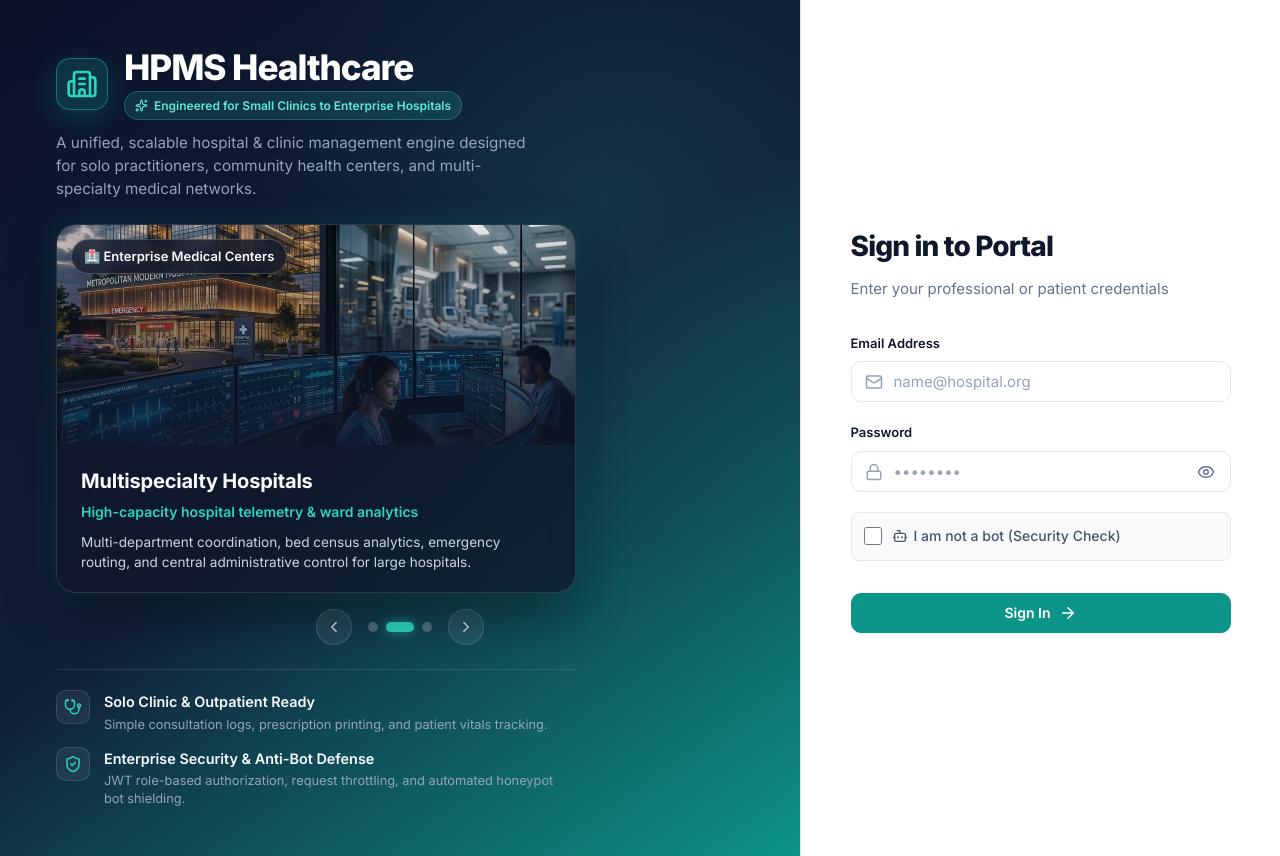
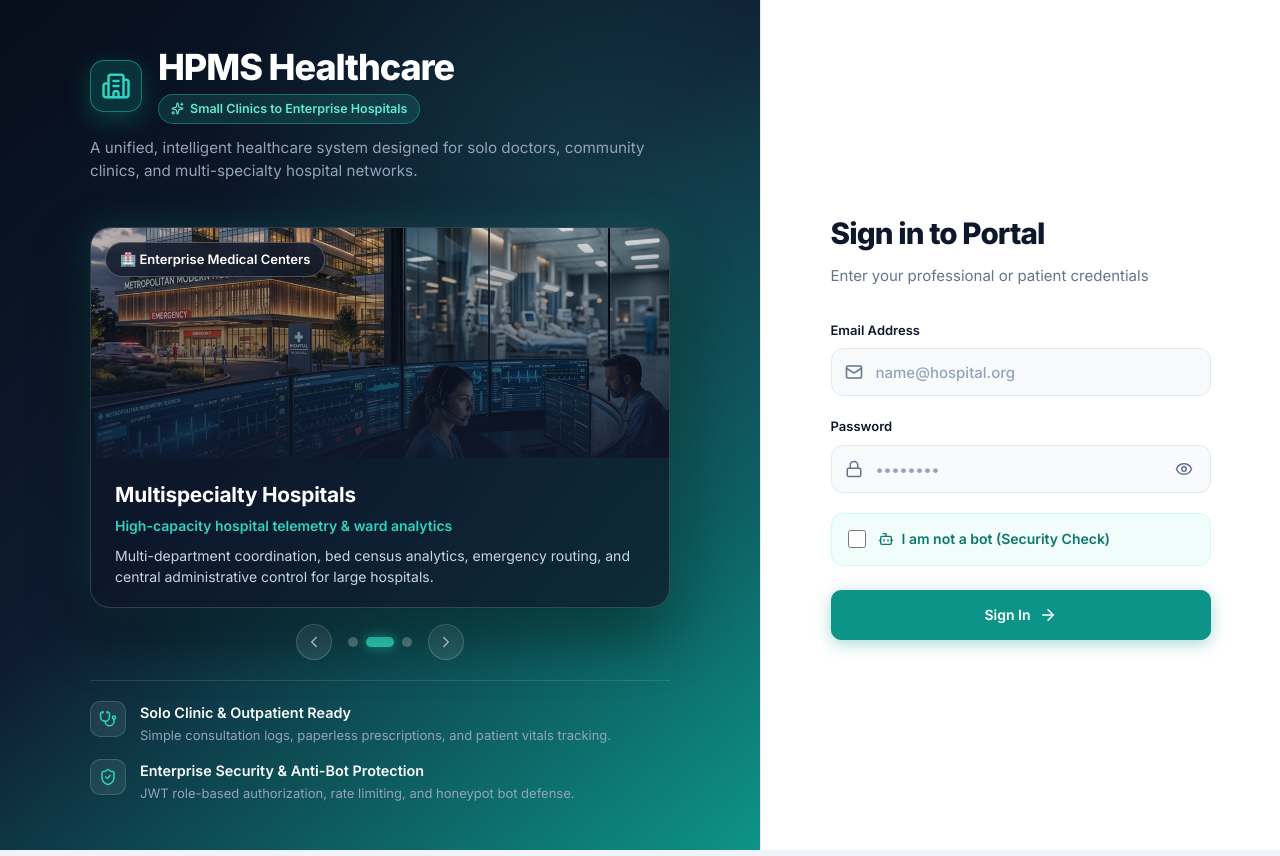
Before and after one commit to SahilGarasia2312/hospital-management-system-in-MERN, a React (Create React App) app in the folder frontend/: page /login in a window 1280 px wide. Built offline with nearby package versions, Linux system fonts and the light colour scheme; no server answers.

Commit message:
style: UI/UX redesign for login page with balanced left panel, crisp white form panel, and 3D card flips

```diff
--- a/frontend/src/features/auth/LoginPage.css
+++ b/frontend/src/features/auth/LoginPage.css
@@ -1,18 +1,18 @@
-/* features/auth/LoginPage.css — Enterprise Clinical 3D Showcase & Bot Protection System */
+/* features/auth/LoginPage.css — Enterprise Clinical 3D Showcase & High-Contrast Form System */
 .login-page {
   min-height: 100vh;
   display: flex;
-  background: var(--color-bg);
+  background: #f8fafc;
+  font-family: inherit;
 }
 
 /* ─── Left Panel (Branding & 3D Showcase) ─────────────────────────── */
 .login-left {
-  flex: 1.2;
-  background: linear-gradient(145deg, #0b1329 0%, #111e38 50%, #0d9488 100%);
+  flex: 1.3;
+  background: linear-gradient(140deg, #070e1b 0%, #0e1b30 45%, #0d9488 100%);
   display: flex;
   flex-direction: column;
-  justify-content: space-between;
-  padding: 48px 56px;
+  padding: 48px;
   position: relative;
   overflow: hidden;
   color: #ffffff;
@@ -21,17 +21,28 @@
 .login-left::before {
   content: "";
   position: absolute;
-  width: 700px;
-  height: 700px;
-  background: radial-gradient(circle, rgba(45, 212, 191, 0.12) 0%, rgba(0, 0, 0, 0) 70%);
-  top: -150px;
-  right: -150px;
+  width: 750px;
+  height: 750px;
+  background: radial-gradient(circle, rgba(45, 212, 191, 0.15) 0%, rgba(0, 0, 0, 0) 70%);
+  top: -200px;
+  right: -200px;
   pointer-events: none;
 }
 
-.login-brand {
+.login-left-content {
+  max-width: 580px;
+  width: 100%;
+  margin: 0 auto;
+  display: flex;
+  flex-direction: column;
+  justify-content: space-between;
+  height: 100%;
   position: relative;
   z-index: 2;
+}
+
+.login-brand {
+  margin-bottom: 24px;
 }
 
 .login-brand-header {
@@ -45,17 +56,18 @@
   width: 52px;
   height: 52px;
   background: rgba(13, 148, 136, 0.25);
-  border: 1px solid rgba(45, 212, 191, 0.4);
+  border: 1px solid rgba(45, 212, 191, 0.45);
   border-radius: 14px;
   display: flex;
   align-items: center;
   justify-content: center;
   color: #2dd4bf;
-  box-shadow: 0 8px 24px rgba(13, 148, 136, 0.3);
+  box-shadow: 0 8px 24px rgba(13, 148, 136, 0.35);
+  flex-shrink: 0;
 }
 
 .login-brand h1 {
-  font-size: 2.2rem;
+  font-size: 2.25rem;
   font-weight: 800;
   letter-spacing: -0.03em;
   color: #ffffff;
@@ -68,59 +80,64 @@
   align-items: center;
   gap: 6px;
   background: rgba(45, 212, 191, 0.15);
-  border: 1px solid rgba(45, 212, 191, 0.3);
+  border: 1px solid rgba(45, 212, 191, 0.35);
   color: #5eead4;
-  padding: 4px 10px;
+  padding: 4px 12px;
   border-radius: 20px;
-  font-size: 0.75rem;
+  font-size: 0.78125rem;
   font-weight: 600;
-  margin-top: 4px;
+  margin-top: 6px;
 }
 
 .brand-subtext {
   color: #94a3b8;
   font-size: 0.95rem;
-  line-height: 1.5;
-  max-width: 480px;
-  margin-top: 8px;
+  line-height: 1.55;
+  margin-top: 10px;
+  margin-bottom: 0;
 }
 
 /* ─── 3D Circular Orbital Showcase Cube Container ───────────────── */
 .showcase-3d-wrapper {
   position: relative;
   z-index: 2;
-  margin: 24px 0;
+  margin: 20px 0;
   perspective: 1200px;
+  width: 100%;
 }
 
 .showcase-3d-stage {
   width: 100%;
-  max-width: 520px;
   transform-style: preserve-3d;
 }
 
 .showcase-card {
-  background: rgba(15, 23, 42, 0.75);
-  backdrop-filter: blur(16px);
-  -webkit-backdrop-filter: blur(16px);
-  border: 1px solid rgba(255, 255, 255, 0.12);
+  background: rgba(15, 23, 42, 0.72);
+  backdrop-filter: blur(20px);
+  -webkit-backdrop-filter: blur(20px);
+  border: 1px solid rgba(255, 255, 255, 0.16);
   border-radius: 20px;
   overflow: hidden;
-  box-shadow: 0 20px 50px rgba(0, 0, 0, 0.4), 0 0 30px rgba(45, 212, 191, 0.15);
-  transition: all 0.6s cubic-bezier(0.16, 1, 0.3, 1);
+  box-shadow: 0 25px 60px rgba(0, 0, 0, 0.45), 0 0 40px rgba(45, 212, 191, 0.2);
+  transition: transform 0.4s cubic-bezier(0.16, 1, 0.3, 1), opacity 0.3s ease, box-shadow 0.4s ease;
   transform: rotateY(0deg) translateZ(0);
+}
+
+.showcase-card.flipping-3d {
+  transform: rotateY(70deg) scale(0.95);
+  opacity: 0.2;
 }
 
 .showcase-card:hover {
   transform: translateY(-4px) scale(1.01);
-  border-color: rgba(45, 212, 191, 0.4);
-  box-shadow: 0 24px 60px rgba(0, 0, 0, 0.5), 0 0 40px rgba(45, 212, 191, 0.25);
+  border-color: rgba(45, 212, 191, 0.5);
+  box-shadow: 0 30px 70px rgba(0, 0, 0, 0.55), 0 0 50px rgba(45, 212, 191, 0.3);
 }
 
 .card-image-container {
   position: relative;
   width: 100%;
-  height: 220px;
+  height: 230px;
   overflow: hidden;
 }
 
@@ -132,28 +149,28 @@
 }
 
 .showcase-card:hover .showcase-ai-image {
-  transform: scale(1.05);
+  transform: scale(1.06);
 }
 
 .image-overlay-gradient {
   position: absolute;
   inset: 0;
-  background: linear-gradient(180deg, rgba(15, 23, 42, 0.1) 0%, rgba(15, 23, 42, 0.85) 100%);
+  background: linear-gradient(180deg, rgba(15, 23, 42, 0.15) 0%, rgba(15, 23, 42, 0.9) 100%);
 }
 
 .card-floating-badge {
   position: absolute;
   top: 14px;
   left: 14px;
-  background: rgba(15, 23, 42, 0.8);
-  backdrop-filter: blur(8px);
-  border: 1px solid rgba(255, 255, 255, 0.2);
-  color: #f8fafc;
-  padding: 6px 12px;
+  background: rgba(15, 23, 42, 0.85);
+  backdrop-filter: blur(10px);
+  border: 1px solid rgba(255, 255, 255, 0.25);
+  color: #ffffff;
+  padding: 6px 14px;
   border-radius: 20px;
   font-size: 0.8125rem;
   font-weight: 600;
-  box-shadow: 0 4px 12px rgba(0, 0, 0, 0.3);
+  box-shadow: 0 4px 14px rgba(0, 0, 0, 0.35);
 }
 
 .card-content {
@@ -161,9 +178,9 @@
 }
 
 .card-content h3 {
-  font-size: 1.25rem;
+  font-size: 1.3rem;
   font-weight: 700;
-  color: #f8fafc;
+  color: #ffffff;
   margin-bottom: 4px;
   letter-spacing: -0.01em;
 }
@@ -177,7 +194,7 @@
 
 .card-desc {
   color: #cbd5e1;
-  font-size: 0.85rem;
+  font-size: 0.875rem;
   line-height: 1.5;
   margin: 0;
 }
@@ -194,8 +211,8 @@
 .orbital-nav-btn {
   width: 36px;
   height: 36px;
-  background: rgba(255, 255, 255, 0.08);
-  border: 1px solid rgba(255, 255, 255, 0.15);
+  background: rgba(255, 255, 255, 0.1);
+  border: 1px solid rgba(255, 255, 255, 0.2);
   border-radius: 50%;
   color: #cbd5e1;
   display: flex;
@@ -206,7 +223,7 @@
 }
 
 .orbital-nav-btn:hover {
-  background: rgba(45, 212, 191, 0.25);
+  background: rgba(45, 212, 191, 0.3);
   border-color: #2dd4bf;
   color: #ffffff;
   transform: scale(1.1);
@@ -221,7 +238,7 @@
 .orbital-dot {
   width: 10px;
   height: 10px;
-  background: rgba(255, 255, 255, 0.25);
+  background: rgba(255, 255, 255, 0.3);
   border: none;
   border-radius: 50%;
   cursor: pointer;
@@ -233,7 +250,7 @@
   width: 28px;
   border-radius: 10px;
   background: #2dd4bf;
-  box-shadow: 0 0 12px rgba(45, 212, 191, 0.6);
+  box-shadow: 0 0 12px rgba(45, 212, 191, 0.7);
 }
 
 /* ─── Bottom Features List ───────────────────────────────────────── */
@@ -243,9 +260,9 @@
   display: flex;
   flex-direction: column;
   gap: 14px;
-  border-top: 1px solid rgba(255, 255, 255, 0.1);
+  border-top: 1px solid rgba(255, 255, 255, 0.12);
   padding-top: 20px;
-  max-width: 520px;
+  width: 100%;
 }
 
 .login-feature-item {
@@ -255,10 +272,10 @@
 }
 
 .login-feature-icon {
-  width: 34px;
-  height: 34px;
-  background: rgba(255, 255, 255, 0.06);
-  border: 1px solid rgba(255, 255, 255, 0.12);
+  width: 36px;
+  height: 36px;
+  background: rgba(255, 255, 255, 0.08);
+  border: 1px solid rgba(255, 255, 255, 0.15);
   border-radius: 10px;
   display: flex;
   align-items: center;
@@ -271,26 +288,27 @@
   font-size: 0.9rem;
   font-weight: 600;
   color: #f8fafc;
-  margin-bottom: 2px;
+  margin: 0 0 2px 0;
 }
 
 .login-feature-text p {
-  font-size: 0.8rem;
+  font-size: 0.8125rem;
   color: #94a3b8;
   line-height: 1.4;
   margin: 0;
 }
 
-/* ─── Right Panel (Form) ─────────────────────────────────────────── */
+/* ─── Right Panel (Form Surface) ─────────────────────────────────── */
 .login-right {
-  width: 480px;
+  width: 520px;
   flex-shrink: 0;
   display: flex;
   align-items: center;
   justify-content: center;
-  padding: 48px;
-  background: var(--color-surface);
-  border-left: 1px solid var(--color-border);
+  padding: 48px 56px;
+  background: #ffffff;
+  border-left: 1px solid #e2e8f0;
+  box-shadow: -10px 0 35px rgba(0, 0, 0, 0.04);
 }
 
 .login-form-wrapper {
@@ -303,16 +321,29 @@
 }
 
 .login-form-header h2 {
-  font-size: 1.75rem;
+  font-size: 1.85rem;
   font-weight: 800;
-  color: var(--color-text);
+  color: #0f172a;
   letter-spacing: -0.03em;
-  margin-bottom: 8px;
+  margin-bottom: 6px;
 }
 
 .login-form-header p {
-  color: var(--color-text-muted);
+  color: #64748b;
   font-size: 0.9375rem;
+  margin: 0;
+}
+
+.form-group {
+  margin-bottom: 20px;
+}
+
+.form-label {
+  font-size: 0.85rem;
+  font-weight: 700;
+  color: #334155;
+  margin-bottom: 8px;
+  display: block;
 }
 
 .form-input-wrapper {
@@ -324,33 +355,140 @@
 .form-input-icon {
   position: absolute;
   left: 14px;
-  color: var(--color-text-light);
+  color: #64748b;
   pointer-events: none;
   display: flex;
   align-items: center;
 }
 
 .form-control.with-icon {
-  padding-left: 42px;
+  width: 100%;
+  height: 48px;
+  padding-left: 44px;
+  padding-right: 16px;
+  background: #f8fafc;
+  border: 1.5px solid #e2e8f0;
+  border-radius: 12px;
+  font-size: 0.9375rem;
+  color: #0f172a;
+  font-weight: 500;
+  transition: all 0.2s ease;
 }
 
+.form-control.with-icon:focus {
+  background: #ffffff;
+  border-color: #0d9488;
+  box-shadow: 0 0 0 4px rgba(13, 148, 136, 0.15);
+  outline: none;
+}
+
+.form-control.with-icon::placeholder {
+  color: #94a3b8;
+}
+
+.password-toggle-btn {
+  position: absolute;
+  right: 12px;
+  top: 50%;
+  transform: translateY(-50%);
+  background: none;
+  border: none;
+  cursor: pointer;
+  color: #64748b;
+  padding: 6px;
+  border-radius: 8px;
+  display: flex;
+  align-items: center;
+  justify-content: center;
+  transition: all 0.2s ease;
+}
+
+.password-toggle-btn:hover {
+  color: #0d9488;
+  background: #f1f5f9;
+}
+
+/* ─── Bot Protection Verification Box ────────────────────────────── */
+.bot-verification-box {
+  display: flex;
+  align-items: center;
+  gap: 12px;
+  padding: 14px 16px;
+  margin-bottom: 24px;
+  background: #f0fdfa;
+  border: 1.5px solid #ccfbf1;
+  border-radius: 12px;
+  cursor: pointer;
+  user-select: none;
+  transition: all 0.2s ease;
+}
+
+.bot-verification-box:hover {
+  background: #e6fffa;
+  border-color: #99f6e4;
+}
+
+.bot-verification-box.verified {
+  background: #ecfdf5;
+  border-color: #a7f3d0;
+}
+
+.bot-checkbox {
+  width: 18px;
+  height: 18px;
+  cursor: pointer;
+  accent-color: #0d9488;
+}
+
+.bot-label {
+  font-size: 0.875rem;
+  color: #0f766e;
+  cursor: pointer;
+  font-weight: 600;
+  display: flex;
+  align-items: center;
+  gap: 8px;
+  margin: 0;
+}
+
+/* ─── Sign In Button ─────────────────────────────────────────────── */
 .btn-login {
   width: 100%;
-  padding: 12px;
-  font-size: 0.9375rem;
+  height: 50px;
+  background: linear-gradient(135deg, #0d9488 0%, #0f766e 100%);
+  color: #ffffff;
+  border: none;
+  border-radius: 12px;
+  font-size: 0.95rem;
+  font-weight: 700;
+  display: flex;
+  align-items: center;
   justify-content: center;
-  margin-top: 12px;
-  font-weight: 600;
+  gap: 8px;
+  cursor: pointer;
+  box-shadow: 0 4px 16px rgba(13, 148, 136, 0.35);
+  transition: all 0.25s cubic-bezier(0.16, 1, 0.3, 1);
+}
+
+.btn-login:hover:not(:disabled) {
+  transform: translateY(-2px);
+  box-shadow: 0 8px 24px rgba(13, 148, 136, 0.45);
+  background: linear-gradient(135deg, #0f766e 0%, #115e59 100%);
+}
+
+.btn-login:disabled {
+  opacity: 0.7;
+  cursor: not-allowed;
 }
 
 .login-error {
-  background: var(--color-danger-bg);
-  border: 1px solid #fca5a5;
-  border-radius: var(--radius-md);
+  background: #fef2f2;
+  border: 1px solid #fecaca;
+  border-radius: 12px;
   padding: 12px 16px;
   color: #991b1b;
   font-size: 0.875rem;
-  font-weight: 500;
+  font-weight: 600;
   margin-bottom: 20px;
   display: flex;
   align-items: center;
@@ -359,5 +497,5 @@
 
 @media (max-width: 960px) {
   .login-left { display: none; }
-  .login-right { width: 100%; border-left: none; }
+  .login-right { width: 100%; border-left: none; padding: 32px 24px; }
 }
--- a/frontend/src/features/auth/LoginPage.jsx
+++ b/frontend/src/features/auth/LoginPage.jsx
@@ -72,21 +72,30 @@ const LoginPage = () => {
 
   // 3D Carousel / Cube Orbital Motion State
   const [currentSlideIndex, setCurrentSlideIndex] = useState(0);
+  const [isFlipping, setIsFlipping]               = useState(false);
 
-  // Auto-rotate 3D Showcase every 4.5 seconds
+  // Auto-rotate 3D Showcase every 5 seconds with 3D Flip transition
   useEffect(() => {
     const timer = setInterval(() => {
-      setCurrentSlideIndex((prev) => (prev + 1) % SHOWCASE_SLIDES.length);
-    }, 4500);
+      triggerSlideChange((prev) => (prev + 1) % SHOWCASE_SLIDES.length);
+    }, 5000);
     return () => clearInterval(timer);
   }, []);
 
+  const triggerSlideChange = (nextIdxOrFn) => {
+    setIsFlipping(true);
+    setTimeout(() => {
+      setCurrentSlideIndex(nextIdxOrFn);
+      setIsFlipping(false);
+    }, 300);
+  };
+
   const handleNextSlide = () => {
-    setCurrentSlideIndex((prev) => (prev + 1) % SHOWCASE_SLIDES.length);
+    triggerSlideChange((prev) => (prev + 1) % SHOWCASE_SLIDES.length);
   };
 
   const handlePrevSlide = () => {
-    setCurrentSlideIndex((prev) => (prev - 1 + SHOWCASE_SLIDES.length) % SHOWCASE_SLIDES.length);
+    triggerSlideChange((prev) => (prev - 1 + SHOWCASE_SLIDES.length) % SHOWCASE_SLIDES.length);
   };
 
   const handleChange = (e) => {
@@ -138,28 +147,29 @@ const LoginPage = () => {
     <div className="login-page">
       {/* ─── Left Branding Panel (3D Cube & Orbital AI Showcase) ─── */}
       <div className="login-left">
+        <div className="login-left-content">
           <div className="login-brand">
             <div className="login-brand-header">
               <div className="login-brand-icon-wrapper">
-              <Building2 size={32} />
+                <Building2 size={30} />
               </div>
               <div>
                 <h1>HPMS Healthcare</h1>
                 <div className="scale-pill">
                   <Sparkles size={13} />
-                <span>Engineered for Small Clinics to Enterprise Hospitals</span>
+                  <span>Small Clinics to Enterprise Hospitals</span>
                 </div>
               </div>
             </div>
             <p className="brand-subtext">
-            A unified, scalable hospital & clinic management engine designed for solo practitioners, community health centers, and multi-specialty medical networks.
+              A unified, intelligent healthcare system designed for solo doctors, community clinics, and multi-specialty hospital networks.
             </p>
           </div>
 
           {/* ─── 3D Circular Orbital Showcase Cube Container ─── */}
           <div className="showcase-3d-wrapper">
             <div className="showcase-3d-stage">
-            <div className="showcase-card active-3d-card">
+              <div className={`showcase-card ${isFlipping ? "flipping-3d" : ""}`}>
                 <div className="card-image-container">
                   <img
                     src={activeSlide.image}
@@ -196,7 +206,7 @@ const LoginPage = () => {
                     key={slide.id}
                     type="button"
                     className={`orbital-dot ${idx === currentSlideIndex ? "active" : ""}`}
-                  onClick={() => setCurrentSlideIndex(idx)}
+                    onClick={() => triggerSlideChange(idx)}
                     title={slide.title}
                   />
                 ))}
@@ -221,7 +231,7 @@ const LoginPage = () => {
               </div>
               <div className="login-feature-text">
                 <h4>Solo Clinic & Outpatient Ready</h4>
-              <p>Simple consultation logs, prescription printing, and patient vitals tracking.</p>
+                <p>Simple consultation logs, paperless prescriptions, and patient vitals tracking.</p>
               </div>
             </div>
 
@@ -230,8 +240,9 @@ const LoginPage = () => {
                 <ShieldCheck size={18} />
               </div>
               <div className="login-feature-text">
-              <h4>Enterprise Security & Anti-Bot Defense</h4>
-              <p>JWT role-based authorization, request throttling, and automated honeypot bot shielding.</p>
+                <h4>Enterprise Security & Anti-Bot Protection</h4>
+                <p>JWT role-based authorization, rate limiting, and honeypot bot defense.</p>
+              </div>
             </div>
           </div>
         </div>
@@ -309,19 +320,7 @@ const LoginPage = () => {
                 <button
                   type="button"
                   onClick={() => setShowPassword((prev) => !prev)}
-                  style={{
-                    position: "absolute",
-                    right: "12px",
-                    top: "50%",
-                    transform: "translateY(-50%)",
-                    background: "none",
-                    border: "none",
-                    cursor: "pointer",
-                    color: "#64748b",
-                    display: "flex",
-                    alignItems: "center",
-                    padding: "4px"
-                  }}
+                  className="password-toggle-btn"
                   title={showPassword ? "Hide Password" : "Show Password"}
                   aria-label={showPassword ? "Hide Password" : "Show Password"}
                 >
@@ -332,19 +331,7 @@ const LoginPage = () => {
 
             {/* ─── Bot Protection Verification Box ───────── */}
             <div
-              style={{
-                display: "flex",
-                alignItems: "center",
-                gap: "10px",
-                padding: "12px",
-                marginBottom: "20px",
-                background: isHumanVerified ? "#f0fdf4" : "#f8fafc",
-                border: isHumanVerified ? "1px solid #bbf7d0" : "1px solid #e2e8f0",
-                borderRadius: "8px",
-                cursor: "pointer",
-                userSelect: "none",
-                transition: "all 0.2s ease"
-              }}
+              className={`bot-verification-box ${isHumanVerified ? "verified" : ""}`}
               onClick={() => setIsHumanVerified(!isHumanVerified)}
             >
               <input
@@ -352,19 +339,11 @@ const LoginPage = () => {
                 type="checkbox"
                 checked={isHumanVerified}
                 onChange={(e) => setIsHumanVerified(e.target.checked)}
-                style={{ width: "18px", height: "18px", cursor: "pointer", accentColor: "#0284c7" }}
+                className="bot-checkbox"
               />
               <label
                 htmlFor="bot-protection-checkbox"
-                style={{
-                  fontSize: "0.875rem",
-                  color: isHumanVerified ? "#15803d" : "#475569",
-                  cursor: "pointer",
-                  fontWeight: 500,
-                  display: "flex",
-                  alignItems: "center",
-                  gap: "6px"
-                }}
+                className="bot-label"
               >
                 <Bot size={16} />
                 <span>I am not a bot (Security Check)</span>
```
Lines whose indentation alone changed are shown as unchanged.
